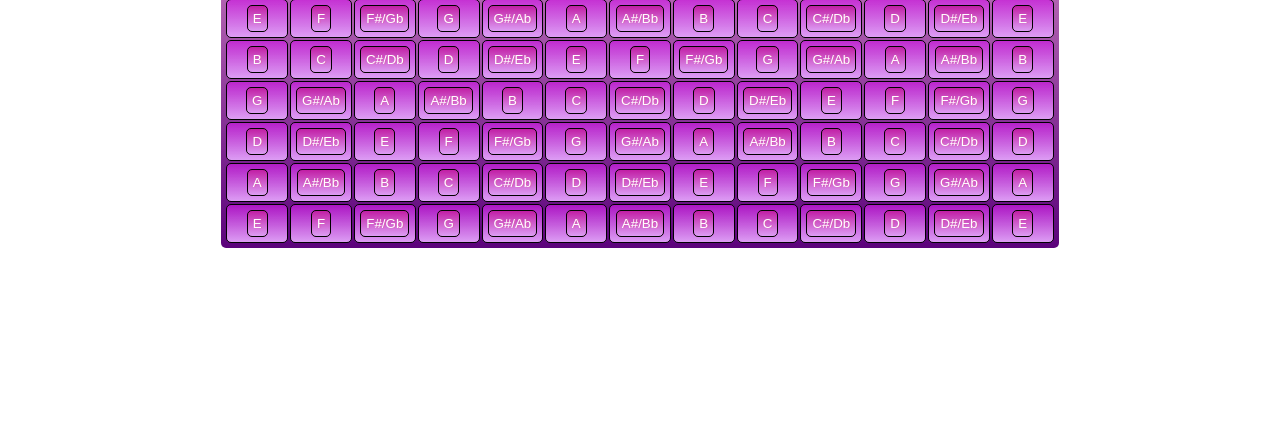
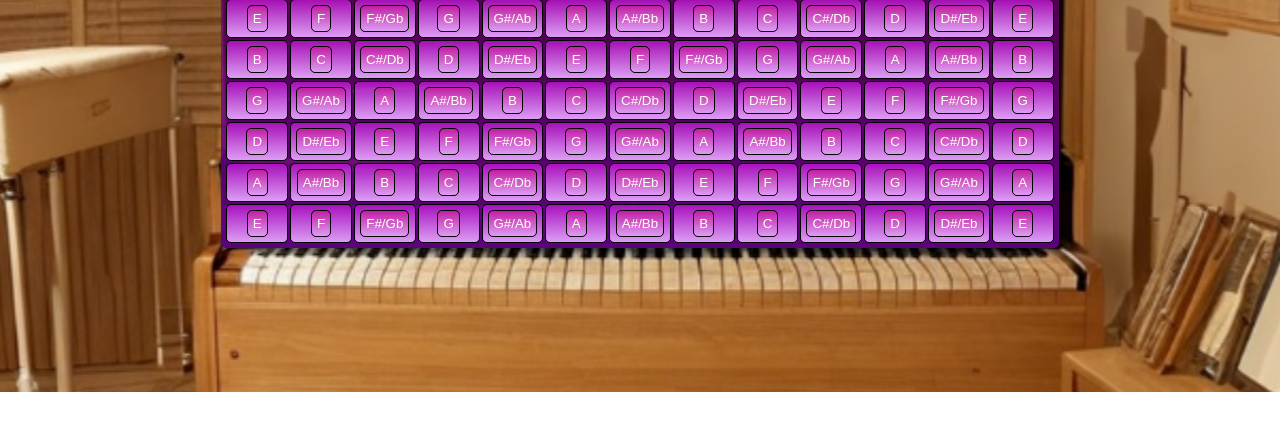
Before and after one commit to rakloze/midiTester, a plain HTML site: page index.html in a window 1280 px wide. Shown: the part 374-800 px from the top of the page. Drawn offline with Linux system fonts and the light colour scheme; a web font is replaced by a local one.

Commit message:
Update style.css
Signed-off-by: TheMusician <82782716+rakloze@users.noreply.github.com>

```diff
--- a/style.css
+++ b/style.css
@@ -44,7 +44,7 @@ body, html {
     background: url('images/rulesBackground.png') no-repeat center center fixed;
 }
 .game-page {
-    background: url('IMG_2946.png.png') no-repeat center center fixed;
+    background: url('IMG_2946.png') no-repeat center center fixed;
 }
 
 .opening-page {
```
